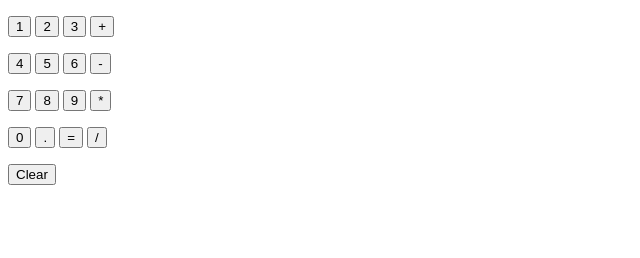
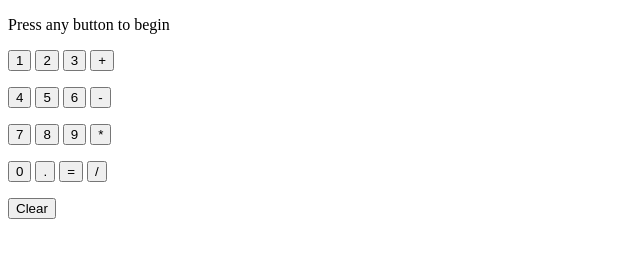
Before and after one commit to EsotericEnderman/amazon-clone, a plain HTML site: page calculator.html in a window 1280 px wide. Shown: the whole page, without its empty margins (0-640 px from the left). Drawn offline with Linux system fonts and the light colour scheme.

Commit message:
🧾 Added `p` elem. to display the calculation & saved it to `localStorage`.

```diff
--- a/calculator.html
+++ b/calculator.html
@@ -7,6 +7,7 @@
 		<title>Calculator</title>
 	</head>
 	<body>
+		<p class="js-calculation">Press any button to begin</p>
 		<p>
 			<button onclick="updateCalculation('1')">1</button>
 			<button onclick="updateCalculation('2')">2</button>
@@ -29,23 +30,26 @@
 		<p>
 			<button onclick="updateCalculation('0')">0</button>
 			<button onclick="updateCalculation('.')">.</button>
-			<button onclick="calculation=eval(calculation);console.log(calculation)">=</button>
+			<button onclick="calculation=eval(calculation);updateCalculation()">=</button>
 			<button onclick="updateCalculation(' / ')">/</button>
 		</p>
 
-		<button onclick="calculation=''">Clear</button>
+		<button onclick="calculation='';updateCalculation()">Clear</button>
 
 		<script>
-			let calculation = "";
+			let calculation = localStorage.getItem("calculation") ?? "";
 
 			/**
 			 * @param {string} input
 			 * @returns {void}
 			 */
 			const updateCalculation = (input) => {
-				calculation += input;
-				console.log(calculation);
+				input && (calculation += input);
+				calculation ? localStorage.setItem("calculation", calculation) : localStorage.removeItem("calculation");
+				document.querySelector("p.js-calculation").innerHTML = calculation || "Press any button to begin";
 			};
+
+			updateCalculation();
 		</script>
 	</body>
 </html>
```
